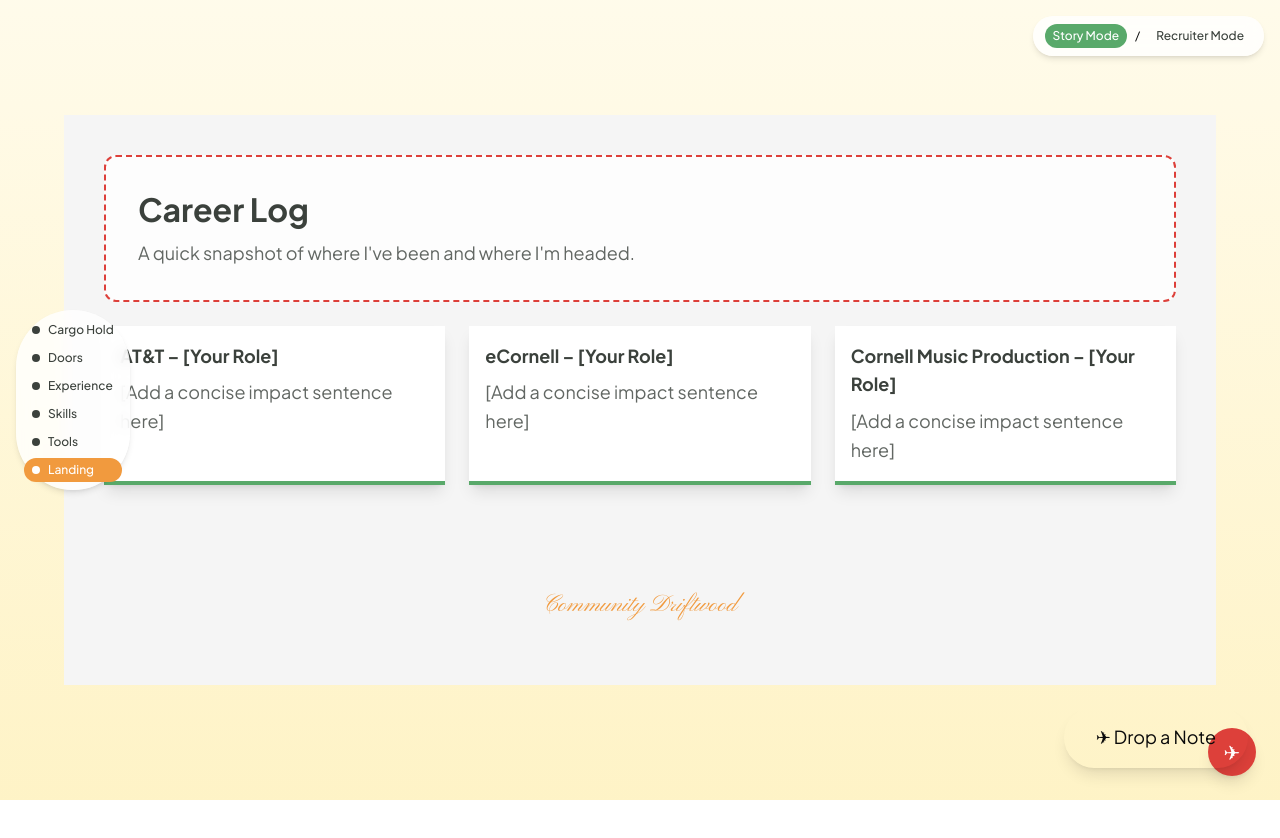
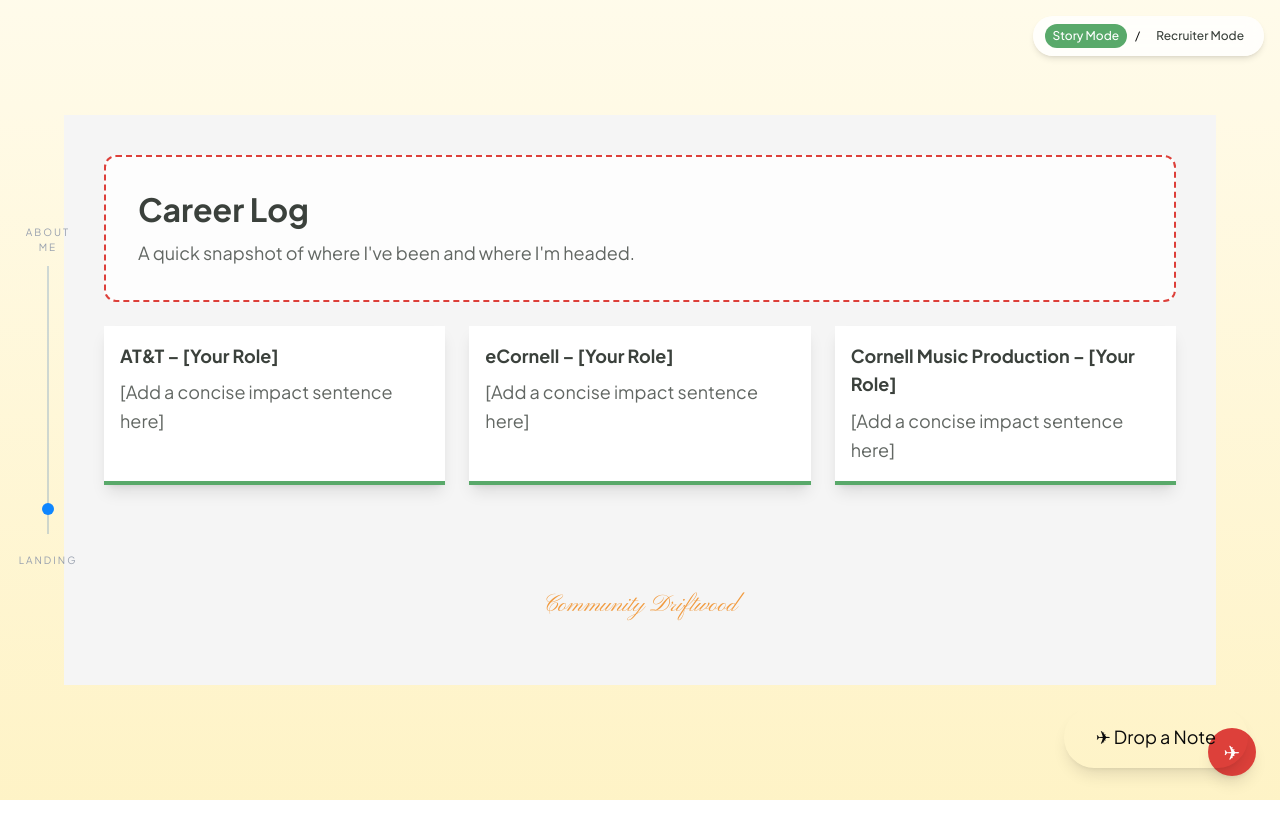
Before and after one commit to stphnmade/personal-poortfolio, a React (Vite) app: page / in a window 1280 px wide. Shown: the top 838 px of the page. Built offline with nearby package versions, Linux system fonts and the light colour scheme.

Commit message:
Scrolly tellling frame working, need to update the free fall section with clouds and other elements. conent file in formulation

```diff
--- a/src/app/NavigationSlider.tsx
+++ b/src/app/NavigationSlider.tsx
@@ -1,3 +1,4 @@
+import { motion } from 'motion/react'
 import { CHAPTERS, type ChapterId } from '@/constants/chapters'
 
 interface NavigationSliderProps {
@@ -6,6 +7,10 @@
 }
 
 export function NavigationSlider({ mode, activeChapterId }: NavigationSliderProps) {
+  const activeIndex = CHAPTERS.findIndex((c) => c.id === activeChapterId)
+  const activeChapter = CHAPTERS[activeIndex] ?? CHAPTERS[0]
+  const total = CHAPTERS.length
+
   const handleJump = (chapterId: ChapterId) => {
     const chapter = CHAPTERS.find((c) => c.id === chapterId)
     if (!chapter) return
@@ -27,27 +32,60 @@
     }
   }
 
+  // Map chapter start positions (0-1) into slider track space (0-100%)
+  const trackTop = 10
+  const trackBottom = 90
+
+  const getChapterPosition = (chapter: (typeof CHAPTERS)[number]) => {
+    const mid = (chapter.start + chapter.end) / 2
+    return trackTop + (trackBottom - trackTop) * mid
+  }
+
+  const activeTop = getChapterPosition(activeChapter)
+
   return (
-    <div className="fixed left-4 top-1/2 z-50 -translate-y-1/2 rounded-full bg-white/80 p-2 shadow-md backdrop-blur">
-      <div className="flex flex-col gap-1">
+    <div className="fixed left-6 top-1/2 z-50 -translate-y-1/2">
+      <div className="relative h-80 w-12 text-[10px] text-gray-400">
+        {/* Top / bottom labels only */}
+        <div className="absolute left-1/2 top-0 -translate-x-1/2 -translate-y-1/2 text-center">
+          <span className="uppercase tracking-[0.2em]">
+            {CHAPTERS[0]?.label}
+          </span>
+        </div>
+        <div className="absolute bottom-0 left-1/2 -translate-x-1/2 translate-y-1/2 text-center">
+          <span className="uppercase tracking-[0.2em]">
+            {CHAPTERS[CHAPTERS.length - 1]?.label}
+          </span>
+        </div>
+
+        {/* Vertical track */}
+        <div className="absolute left-1/2 top-[8%] h-[84%] w-px -translate-x-1/2 bg-[#0F5EAF]/40" />
+
+        {/* Chapter click targets (invisible hit areas) */}
         {CHAPTERS.map((chapter) => {
-          const isActive = chapter.id === activeChapterId
+          const top = getChapterPosition(chapter)
           return (
             <button
               key={chapter.id}
               type="button"
               onClick={() => handleJump(chapter.id)}
-              className={`flex items-center gap-2 rounded-full px-2 py-1 text-xs ${
-                isActive
-                  ? 'bg-[#F19A3E] text-white'
-                  : 'text-[#3B413C] hover:bg-muted'
-              }`}
-            >
-              <span className="h-2 w-2 rounded-full bg-current" />
-              <span className="hidden md:inline">{chapter.navLabel}</span>
-            </button>
+              className="absolute left-1/2 h-4 w-6 -translate-x-1/2 -translate-y-1/2"
+              style={{ top: `${top}%` }}
+              aria-label={chapter.label}
+            />
           )
         })}
+
+        {/* Active handle as a simple circle */}
+        <motion.button
+          type="button"
+          onClick={() => handleJump(activeChapterId)}
+          className="absolute left-1/2 -translate-x-1/2 -translate-y-1/2 focus:outline-none"
+          style={{ top: `${activeTop}%` }}
+          layout
+        >
+          <div className="h-3 w-3 rounded-full bg-[#0F86FF]" />
+        </motion.button>
       </div>
     </div>
   )
--- a/src/app/StoryModeRoot.tsx
+++ b/src/app/StoryModeRoot.tsx
@@ -5,6 +5,7 @@
 import { BeachLanding } from '@/app/components/BeachLanding'
 import { DropNoteModal } from '@/app/components/DropNoteModal'
 import { PrimaryCTAButton } from '@/app/components/PrimaryCTAButton'
+import { SkyCanvas } from '@/app/components/SkyCanvas'
 import { CHAPTERS, getChapterForProgress } from '@/constants/chapters'
 import { NOTE_PADDING } from '@/constants/zones'
 
@@ -80,8 +81,12 @@
     <div ref={scrollRef} className="relative h-[800vh] bg-background">
       {/* Global story viewport */}
       <div className="sticky top-0 h-screen w-full overflow-hidden">
+        <SkyCanvas scrollYProgress={scrollYProgress} />
         {/* Cargo Hold / Doors / Freefall are handled inside these components based on progress */}
-        <CargoHold scrollYProgress={scrollYProgress} onJump={handleJumpToFreefall} />
+        <CargoHold
+          scrollYProgress={scrollYProgress}
+          onJump={handleJumpToFreefall}
+        />
         <FreefallSection
           scrollYProgress={scrollYProgress}
           projects={freefallProjects}
--- a/src/app/components/CargoHold.tsx
+++ b/src/app/components/CargoHold.tsx
@@ -22,28 +22,56 @@
   )
   const contentOpacity = useTransform(
     scrollYProgress,
-    [about.start, doors.start],
-    [1, 0],
+    [about.start, doors.start, doors.end, doors.end + 0.05],
+    [0, 1, 1, 0],
   )
 
   return (
     <motion.div
-      className="h-[100vh] sticky top-0 flex items-center justify-center overflow-hidden bg-[#F5F5F5]"
+      className="sticky top-0 flex h-[100vh] items-center justify-center overflow-hidden bg-transparent"
     >
       {/* Plane Interior - Layer A */}
       <motion.div
         style={{ x: planeWallLeftX }}
-        className="absolute left-0 w-1/2 h-full bg-[#3B413C] z-20"
-      />
+        className="absolute left-0 z-20 h-full w-1/2 bg-gradient-to-br from-[#3B413C] to-[#22272B]"
+      >
+        {/* Left door details */}
+        <div className="relative flex h-full w-full items-center justify-center">
+          <div className="absolute inset-y-10 left-6 flex flex-col justify-between">
+            <div className="flex gap-2">
+              <span className="h-2 w-2 rounded-full bg-[#59A96A]" />
+              <span className="h-2 w-2 rounded-full bg-[#F19A3E]" />
+              <span className="h-2 w-2 rounded-full bg-[#DD403A]" />
+            </div>
+            <div className="text-[10px] font-medium uppercase tracking-[0.2em] text-gray-300/70">
+              About Manifest
+            </div>
+          </div>
+          <div className="absolute right-4 top-1/2 h-24 w-3 -translate-y-1/2 rounded-full bg-[#2B3237] shadow-inner" />
+        </div>
+      </motion.div>
       <motion.div
         style={{ x: planeWallRightX }}
-        className="absolute right-0 w-1/2 h-full bg-[#3B413C] z-20"
-      />
+        className="absolute right-0 z-20 h-full w-1/2 bg-gradient-to-bl from-[#3B413C] to-[#22272B]"
+      >
+        {/* Right door details */}
+        <div className="relative flex h-full w-full items-center justify-center">
+          <div className="absolute inset-y-12 right-8 flex flex-col items-end justify-between">
+            <div className="rounded-md border border-white/10 bg-white/5 px-3 py-2 text-[10px] uppercase tracking-[0.2em] text-gray-200">
+              Jump Bay 01
+            </div>
+            <div className="text-[10px] text-gray-300">
+              [Short about-me snippet here]
+            </div>
+          </div>
+          <div className="absolute left-4 top-1/2 h-20 w-1.5 -translate-y-1/2 rounded-full bg-[#2B3237]" />
+        </div>
+      </motion.div>
 
       {/* Manifest Card - Layer B */}
       <motion.div
         style={{ opacity: contentOpacity }}
-        className="z-10 p-8 bg-white shadow-xl max-w-md border-t-4 border-[#DD403A]"
+        className="z-10 max-w-md rounded-xl border-t-4 border-[#DD403A] bg-white/95 p-8 shadow-xl"
       >
         <h1 className="text-h2-sans font-bold text-[#3B413C]">
           MANIFEST: [YOUR NAME]
@@ -52,7 +80,10 @@
           Ready for deployment...
         </p>
         <p className="text-body-sans mt-4 text-[#3B413C]">
-          I build immersive digital experiences through code and design.
+          [One-line hook about what you build – replace this with your own copy.]
+        </p>
+        <p className="text-body-sans mt-2 text-[#3B413C]">
+          [Short two-sentence journey summary about how you got here.]
         </p>
 
         <div className="mt-8 flex flex-col items-center gap-4">
--- a/src/app/components/FreefallSection.tsx
+++ b/src/app/components/FreefallSection.tsx
@@ -75,15 +75,8 @@
   const rotateY =
     ((mousePos.x - viewport.width / 2) || 0) * -0.05
 
-  const skyTintOpacity = useTransform(freefallProgress, [0.8, 1], [0, 1])
-
   return (
-    <div className="relative h-[500vh] bg-[#F5F5F5] overflow-hidden">
-      {/* Sunny tint as we approach the beach */}
-      <motion.div
-        className="pointer-events-none absolute inset-0 z-0 bg-[#FFF7E6]"
-        style={{ opacity: skyTintOpacity }}
-      />
+    <div className="relative h-[500vh] overflow-hidden">
 
       {/* THE SKYDIVER (Sticky Anchor) */}
       <motion.div
--- /dev/null
+++ b/src/app/components/SkyCanvas.tsx
@@ -0,0 +1,64 @@
+import { motion, type MotionValue, useTransform } from 'motion/react'
+import { CHAPTERS } from '@/constants/chapters'
+
+interface SkyCanvasProps {
+  scrollYProgress: MotionValue<number>
+}
+
+const EXPERIENCE = CHAPTERS.find((c) => c.id === 'experience')!
+const BEACH = CHAPTERS.find((c) => c.id === 'beach')!
+
+export function SkyCanvas({ scrollYProgress }: SkyCanvasProps) {
+  const skyProgress = useTransform(
+    scrollYProgress,
+    [EXPERIENCE.start, BEACH.end],
+    [0, 1],
+  )
+
+  const tintOpacity = useTransform(skyProgress, [0.8, 1], [0, 1])
+  const cloudNearX = useTransform(skyProgress, [0, 1], [0, -120])
+  const cloudFarX = useTransform(skyProgress, [0, 1], [0, -60])
+  const birdX = useTransform(skyProgress, [0, 1], [80, -80])
+  const birdY = useTransform(skyProgress, [0, 1], [-40, 40])
+
+  return (
+    <div className="pointer-events-none absolute inset-0 z-0 overflow-hidden bg-gradient-to-b from-[#8EC5FC] via-[#CFE9FF] to-[#E4F2FF]">
+      {/* Warm tint as we approach the beach */}
+      <motion.div
+        className="absolute inset-0 bg-[#FFF7E6]"
+        style={{ opacity: tintOpacity }}
+      />
+
+      {/* Far clouds */}
+      <motion.div
+        className="absolute left-[-20%] top-[15%] h-24 w-64 rounded-full bg-white/70 blur-sm"
+        style={{ x: cloudFarX }}
+      />
+      <motion.div
+        className="absolute right-[-30%] top-[35%] h-16 w-40 rounded-full bg-white/70 blur-sm"
+        style={{ x: cloudFarX }}
+      />
+
+      {/* Near clouds */}
+      <motion.div
+        className="absolute left-[-10%] top-[55%] h-28 w-72 rounded-full bg-white/90 blur-[2px]"
+        style={{ x: cloudNearX }}
+      />
+      <motion.div
+        className="absolute right-[-15%] top-[10%] h-20 w-52 rounded-full bg-white/90 blur-[2px]"
+        style={{ x: cloudNearX }}
+      />
+
+      {/* Bird silhouette */}
+      <motion.div
+        className="absolute left-1/2 top-1/4"
+        style={{ x: birdX, y: birdY }}
+      >
+        <div className="relative h-4 w-6">
+          <div className="absolute left-0 top-1/2 h-1.5 w-3 -translate-y-1/2 -rotate-12 rounded-full bg-white" />
+          <div className="absolute right-0 top-1/2 h-1.5 w-3 -translate-y-1/2 rotate-12 rounded-full bg-white" />
+        </div>
+      </motion.div>
+    </div>
+  )
+}
--- a/src/styles/theme.css
+++ b/src/styles/theme.css
@@ -155,6 +155,12 @@
   body {
     @apply bg-background text-foreground;
     font-family: var(--font-sans);
+    scrollbar-width: none; /* Firefox */
+  }
+
+  body::-webkit-scrollbar {
+    width: 0;
+    height: 0;
   }
 
   /**
```
